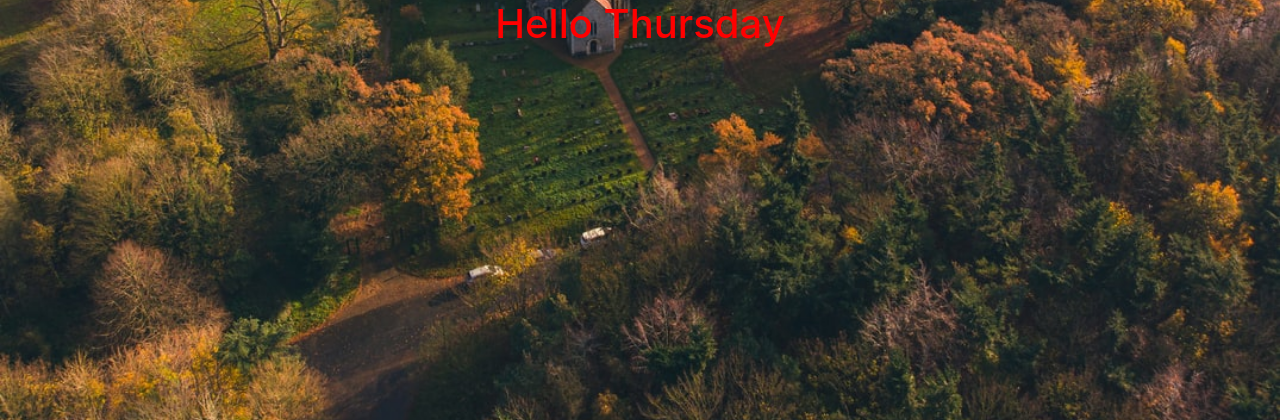
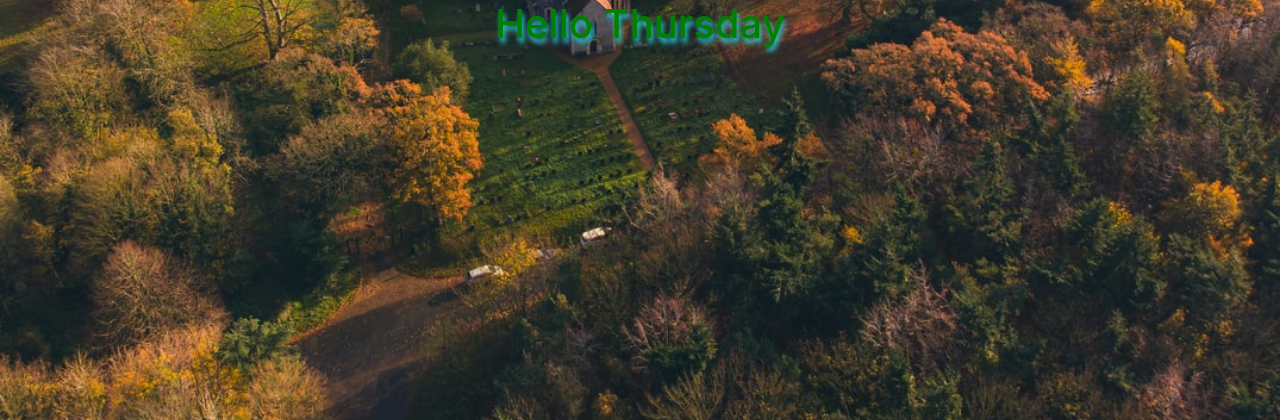
Before and after one commit to JosephKinyua/ESTATE_ALERT, a Django app: page /home in a window 1280 px wide. Shown: the part 65-485 px from the top of the page. Run offline with Django 3.2, Linux system fonts and the light colour scheme; some libraries are stand-ins or nearby versions.

Commit message:
style the h1

```diff
--- a/alerts/static/css/style.css
+++ b/alerts/static/css/style.css
@@ -1,6 +1,7 @@
 h1 {
-    color: red;
+    color: green;
     text-align: center;
+    text-shadow: 2px 5px 5px rgb(38, 206, 218);
 }
 
 .panel-body {
```
